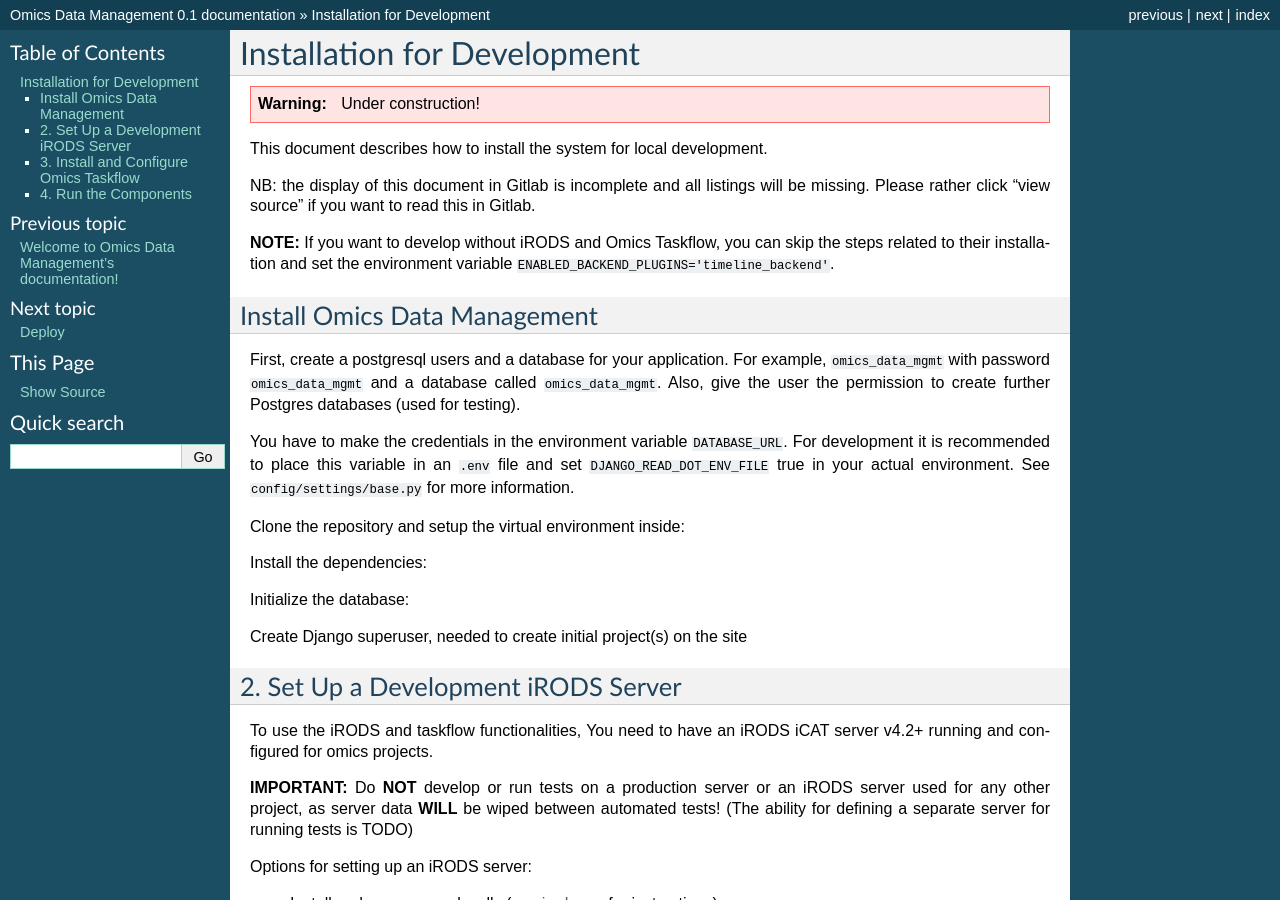
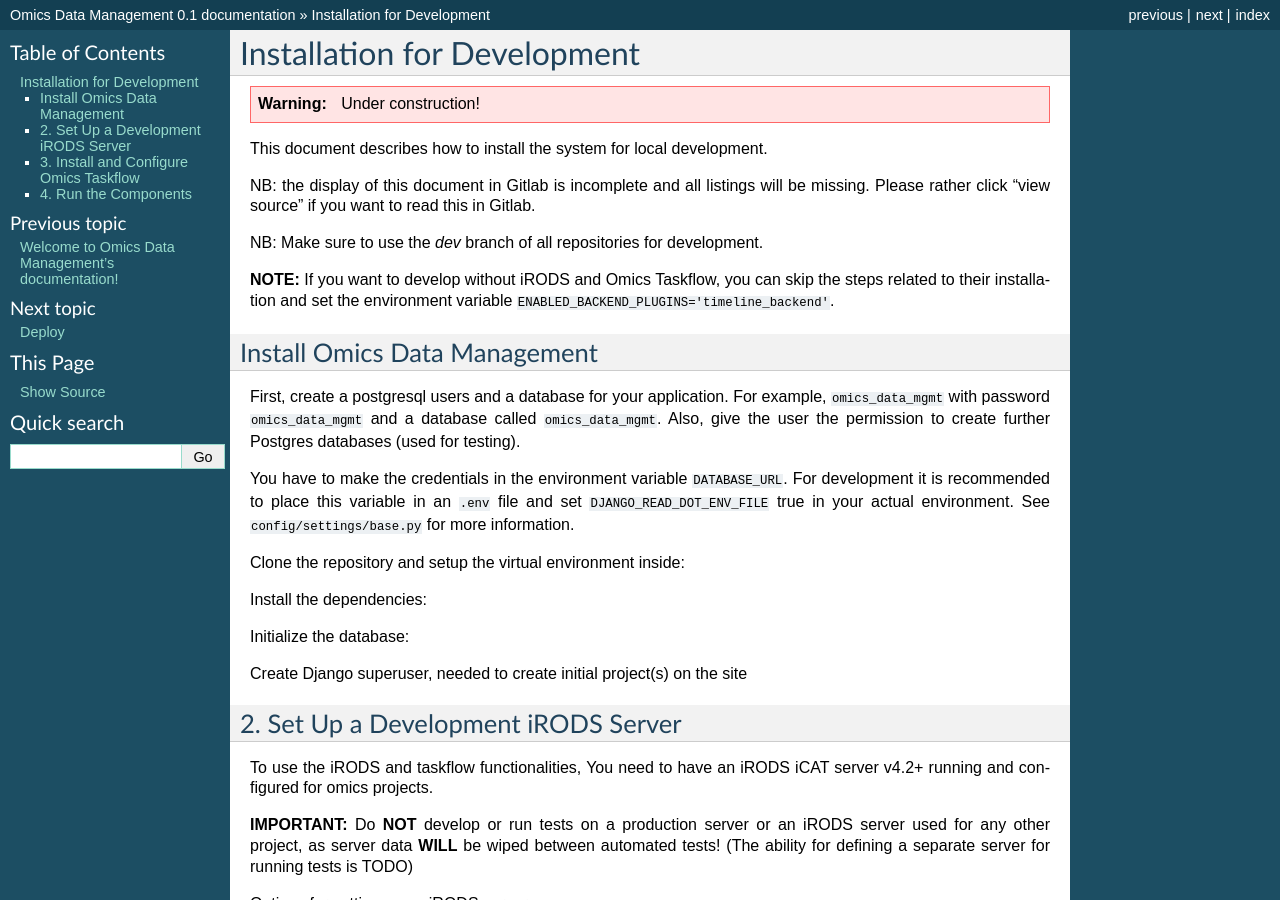
Before and after one commit to bihealth/sodar-server, a Sphinx documentation site: the page built from docs/install.rst, in a window 1280 px wide and 900 px high. Built offline with Sphinx 7.4.7, drawn with Linux system fonts in a browser that asks for light colours.

Commit message:
Adding note to use dev branch for development.

```diff
--- a/docs/install.rst
+++ b/docs/install.rst
@@ -8,6 +8,8 @@
 
 NB: the display of this document in Gitlab is incomplete and all listings will be missing.
 Please rather click "view source" if you want to read this in Gitlab.
+
+NB: Make sure to use the `dev` branch of all repositories for development.
 
 **NOTE:** If you want to develop without iRODS and Omics Taskflow, you can skip
 the steps related to their installation and set the environment variable
```
